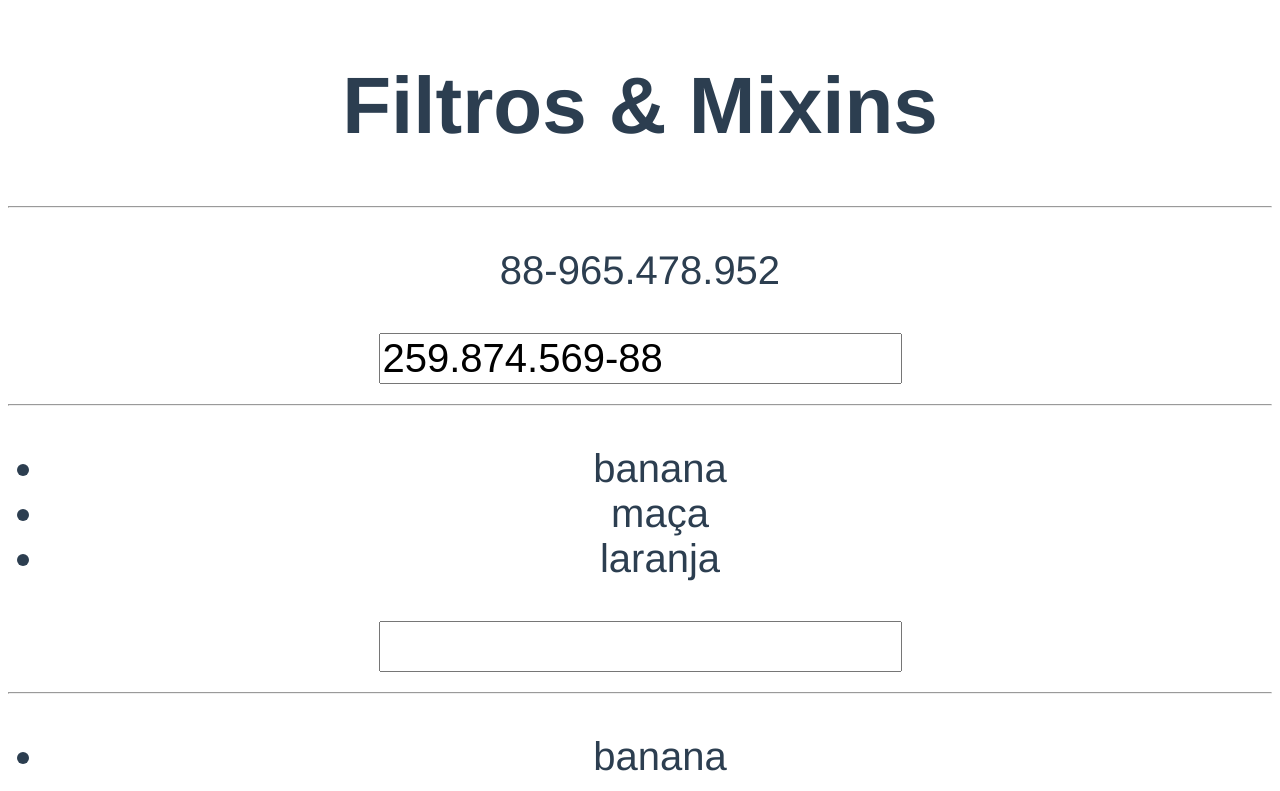
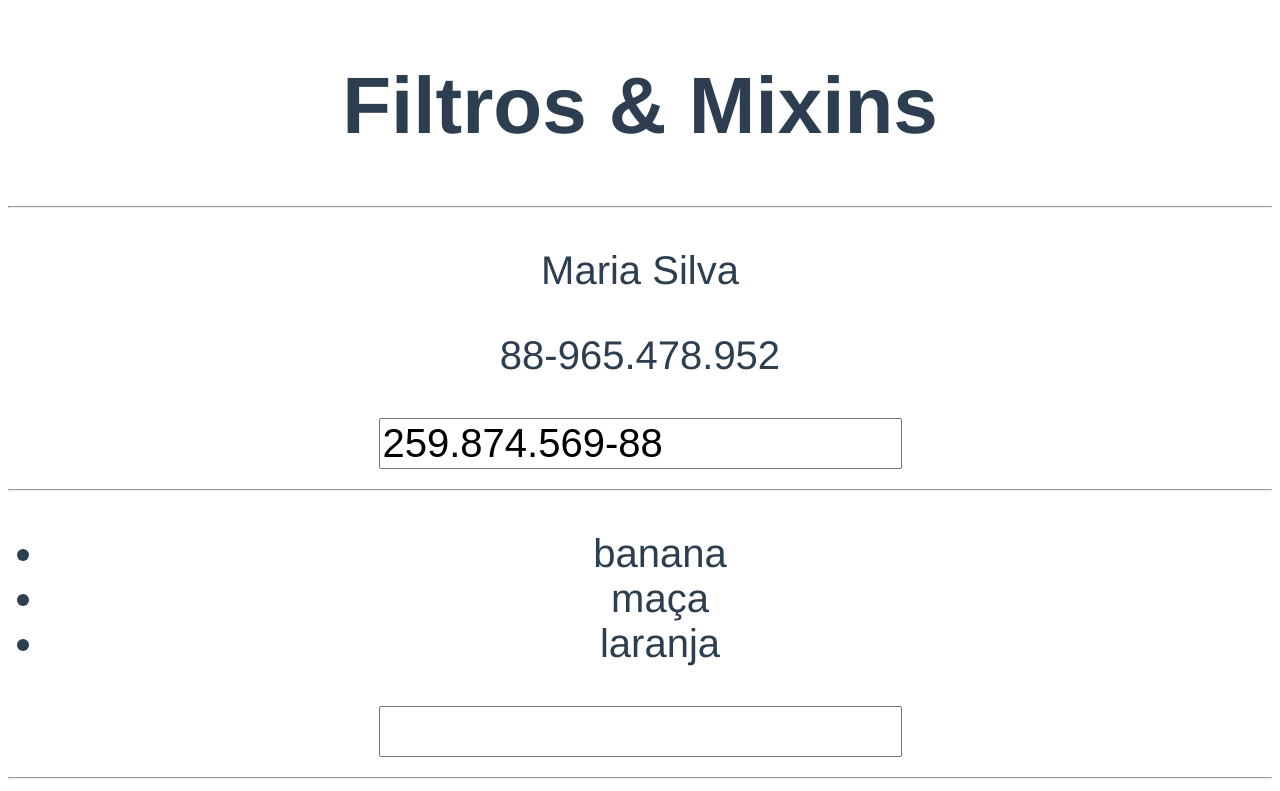
Before and after one commit to hugopedro/Vue, a Vue app in the folder filtros-mixins-exercicios/: page / in a window 1280 px wide. Shown: the top 791 px of the page. Built offline with nearby package versions, Linux system fonts and the light colour scheme.

Commit message:
197 Criando e Usando Mixins

```diff
--- a/filtros-mixins-exercicios/src/App.vue
+++ b/filtros-mixins-exercicios/src/App.vue
@@ -2,6 +2,7 @@
 	<div id="app">
 		<h1>Filtros & Mixins</h1>
 		<hr>
+		<p>{{ usuarioLogado }}</p>
 		<p>{{ cpf | cpf | inverter }}</p> <!-- o pipe | faz mostrar com os filtros, o da esquerda é o valor bruto e segundo 'arrumado'-->
 		<input type="text" :value="cpf | cpf">
 		<hr>
@@ -17,13 +18,18 @@
 </template>
 
 <script>
+
+import frutasMixin from './frutasMixin'
+import usuarioMixin from './usuarioMixin'
 import Frutas from './Frutas.vue'
+
 export default {
 
 	components: { Frutas },
+	mixins: [frutasMixin, usuarioMixin], //mixins significa mistura, faz uma mesclagem do que tá dentro do mixin com o componente
 	filters: {
 		cpf(valor) { //filtro é uma funcao que recebe um valor e transforma e retorna
-			const arr = `${valor}`.split('')
+			const arr = `${valor}`.split('') /*o objetivo do mixin é o re-uso de código */
 			arr.splice(3, 0, '.')
 			arr.splice(7, 0, '.')
 			arr.splice(11, 0, '-')
@@ -33,17 +39,9 @@ export default {
 	data() {
 		return {
 			cpf: '25987456988',
-			fruta: '',
-            frutas: ['banana', 'maça', 'laranja']
-		}
-	},
-	methods: {
-        add() {
-            this.frutas.push(this.fruta)
-            this.fruta = ''
-        }
-    }
-
+			frutas: ['abacate'] //esse teste prova que o que está dentro do componente tem mais prioridade do que está no mixin
+		} // entao já que eu  declarei algo diferente as frutas que estavam no mixin somem, e fica só abacate
+	}
 }
 </script>
 
--- a/filtros-mixins-exercicios/src/Frutas.vue
+++ b/filtros-mixins-exercicios/src/Frutas.vue
@@ -8,19 +8,9 @@
 </template>
 
 <script>
+import frutasMixin from './frutasMixin'
 export default {
-    data() {
-        return {
-            fruta: '',
-            frutas: ['banana', 'maça', 'laranja']
-        }
-    },
-    methods: {
-        add() {
-            this.frutas.push(this.fruta)
-            this.fruta = ''
-        }
-    }
+    mixins: [frutasMixin],
 }
 </script>
 
--- /dev/null
+++ b/filtros-mixins-exercicios/src/frutasMixin.js
@@ -0,0 +1,14 @@
+export default {
+    data() {
+        return {
+            fruta: '',
+            frutas: ['banana', 'maça', 'laranja']
+        }
+    },
+    methods: {
+        add() {
+            this.frutas.push(this.fruta)
+            this.fruta = ''
+        }
+    }
+}
--- /dev/null
+++ b/filtros-mixins-exercicios/src/usuarioMixin.js
@@ -0,0 +1,7 @@
+export default {
+    computed: {
+        usuarioLogado() {
+            return 'Maria Silva'
+        }
+    }
+}
```
